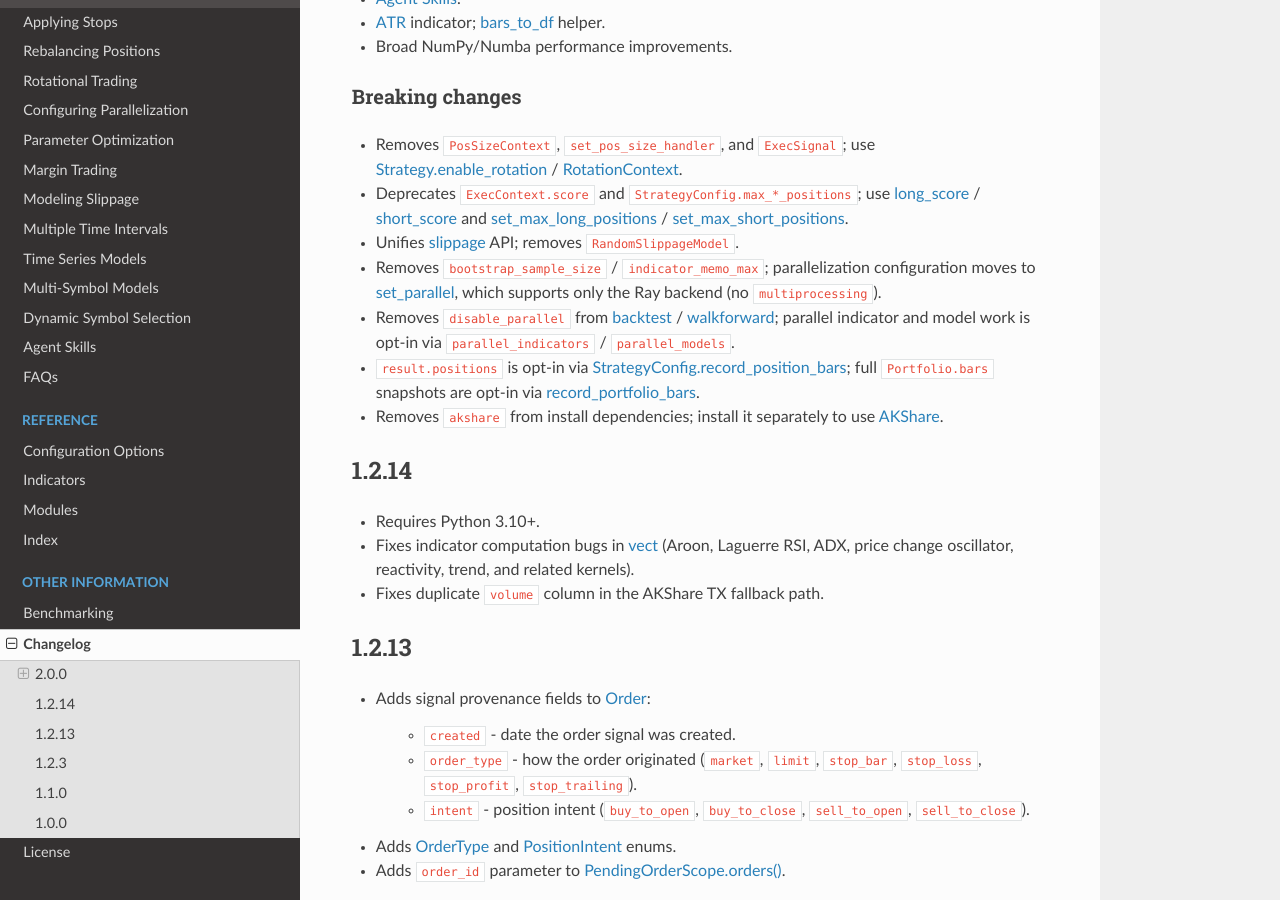
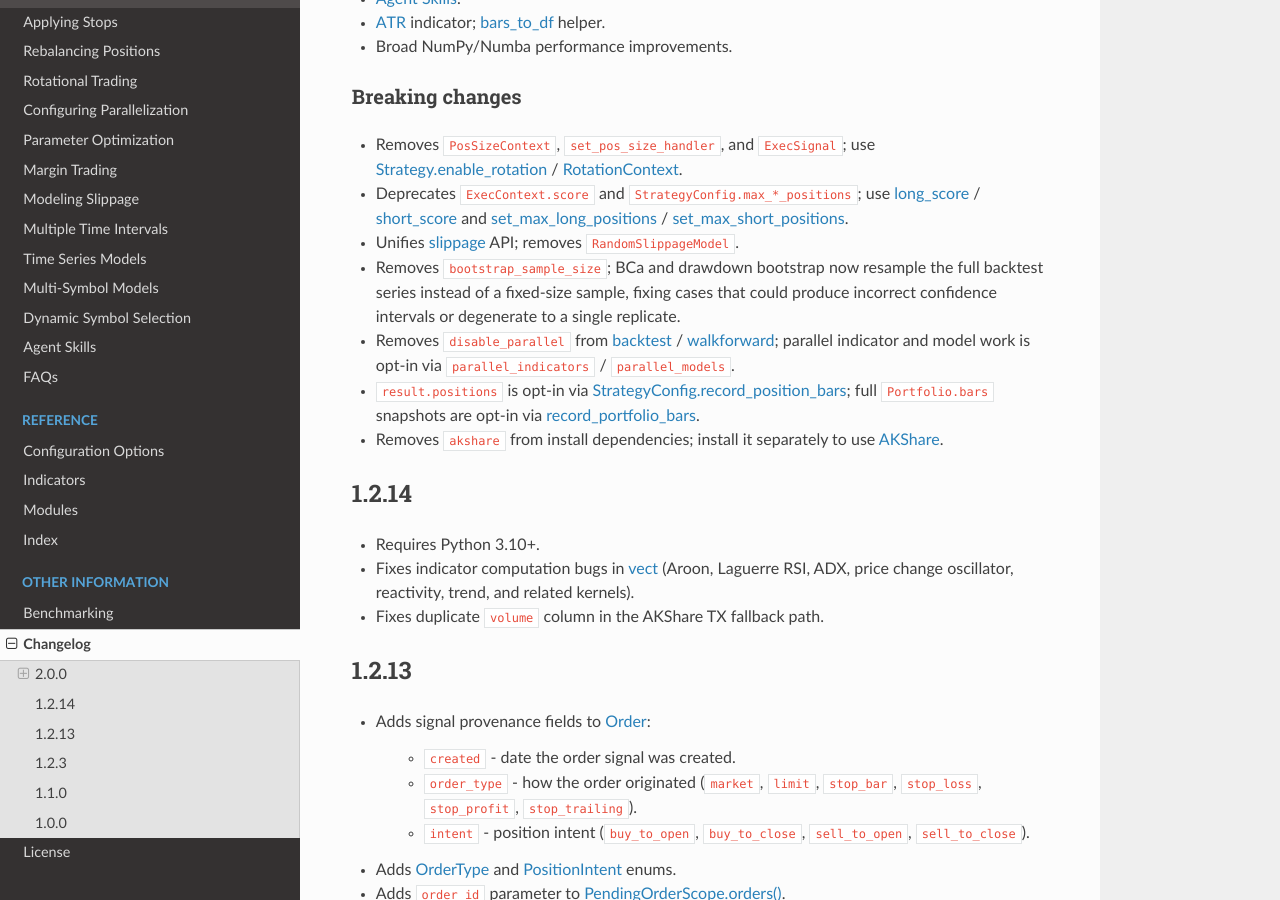
Before and after one commit to edtechre/pybroker, a Sphinx documentation site: the page built from docs/source/changelog.rst, in a window 1280 px wide and 900 px high, scrolled down 543 px. Built offline with Sphinx 7.4.7 and the Read the Docs theme 3.1.0, drawn with Linux system fonts in a browser that asks for light colours.

Commit message:
Split bootstrap_sample_size into its own changelog bullet; drop indicator_memo_max claim
bootstrap_sample_size was bundled with an unrelated removal and had no
explanation. Splits it out and states why: BCa and drawdown bootstrap
now resample the full backtest series instead of a fixed-size sample,
fixing cases that could produce incorrect confidence intervals or
degenerate to a single replicate (per f0c16a1).

Also drops the indicator_memo_max half of the old bullet. It was added
and removed entirely within the unreleased 2.0.0 dev cycle (added with
optimize() in the same branch, removed by a8c3883) alongside the
"parallelization configuration moves to set_parallel" claim -- but
set_parallel has no v1.2.14 counterpart either (parallel.py didn't
exist; the only pre-2.0.0 knob was disable_parallel, already covered
in the next bullet). Neither fragment describes a change from a
released version, same pattern as the timeframe-rename and lag-matrix
drops. Syncs the zh_CN translation.

Co-Authored-By: Claude Sonnet 5 <noreply@anthropic.com>

```diff
--- a/docs/source/changelog.rst
+++ b/docs/source/changelog.rst
@@ -46,7 +46,7 @@ Breaking changes
 
 * Unifies `slippage <https://www.pybroker.com/en/latest/reference/pybroker.slippage.html>`_ API; removes ``RandomSlippageModel``.
 
-* Removes ``bootstrap_sample_size`` / ``indicator_memo_max``; parallelization configuration moves to `set_parallel <https://www.pybroker.com/en/latest/reference/pybroker.parallel.html#pybroker.parallel.set_parallel>`_, which supports only the Ray backend (no ``multiprocessing``).
+* Removes ``bootstrap_sample_size``; BCa and drawdown bootstrap now resample the full backtest series instead of a fixed-size sample, fixing cases that could produce incorrect confidence intervals or degenerate to a single replicate.
 
 * Removes ``disable_parallel`` from `backtest <https://www.pybroker.com/en/latest/reference/pybroker.strategy.html#pybroker.strategy.Strategy.backtest>`_ / `walkforward <https://www.pybroker.com/en/latest/reference/pybroker.strategy.html#pybroker.strategy.Strategy.walkforward>`_; parallel indicator and model work is opt-in via ``parallel_indicators`` / ``parallel_models``.
 
```
Also changed, not shown: 1 other file.
